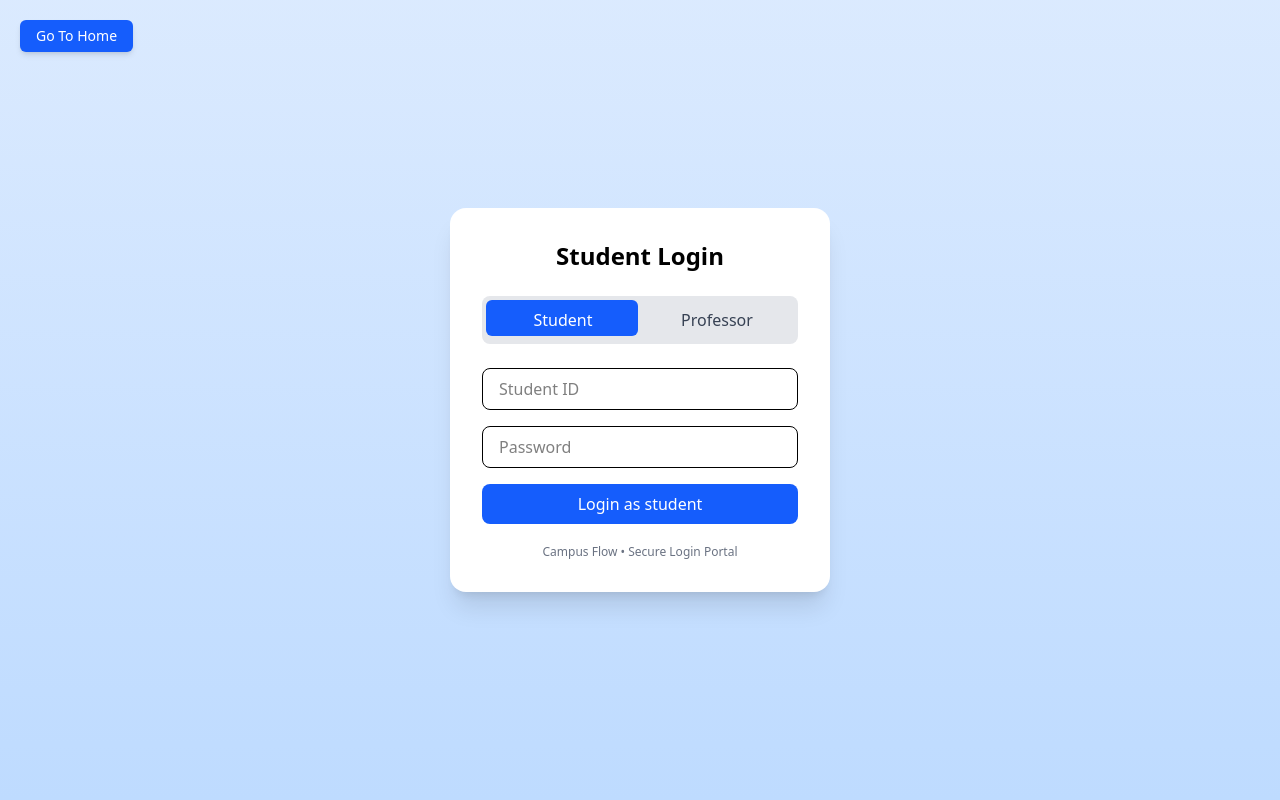
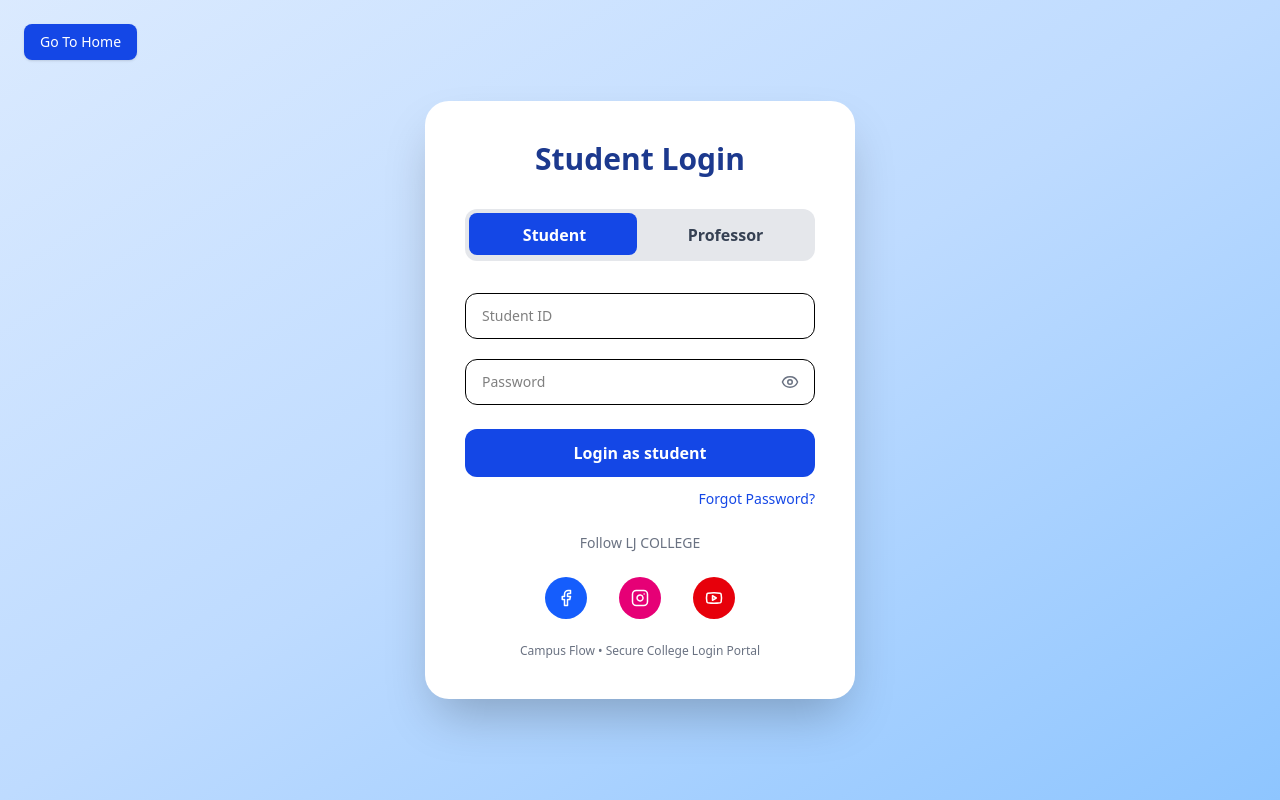
Before and after one commit to bhautikhadiya11/college-managemant-system, a React (Vite) app: page /signin in a window 1280 px wide. Built offline with nearby package versions, Linux system fonts and the light colour scheme.

Commit message:
contactpage and login page changes

```diff
--- a/src/App.jsx
+++ b/src/App.jsx
@@ -3,9 +3,9 @@ import Navbar from "./components/Navbar";
 import Footer from "./components/Footer";
 import Gallery from "./pages/Gallery";
 import About from "./pages/About";
-import Contact from "./pages/Contact";
 import SignIn from "./pages/SignIn";
 import StudentCorner from "./pages/StudentCorner";
+import ContactPage from "./pages/ContactPage";
 
 function App() {
   const location = useLocation(); // 2. Initialize location
@@ -18,11 +18,11 @@ function App() {
       {/* 4. Only show Navbar if hideLayout is false */}
       {!hideLayout && <Navbar />}
 
-      <main className={`grow ${hideLayout ? 'pt-0' : 'pt-20'}`}>
+      <main className={`grow ${hideLayout ? 'pt-0': 'bg-gray-50'}`}>
         <Routes>
           <Route path="/gallery" element={<Gallery />} />
           <Route path="/about" element={<About />} />
-          <Route path="/contact" element={<Contact />} />
+          <Route path="/contact" element={<ContactPage />} />
           <Route path="/signin" element={<SignIn />} />
           <Route path="/student-corner" element={<StudentCorner />} />
         </Routes>
--- a/src/pages/Contact.jsx
+++ /dev/null
@@ -1,18 +0,0 @@
-import ContactPage from "../components/ContactPage";
-
-const Contact = () => {
-  return (
-    <>
-
-    <div className="p-10 text-center">
-      <h1 className="text-3xl font-bold">Contact Us</h1>
-       <ContactPage/>
-      <p className="mt-4 text-gray-600">
-        Email: college@gmail.com | Phone: 9876543210
-      </p>
-    </div>
-    </>
-  );
-};
-
-export default Contact;
--- a/src/components/ContactPage.jsx
+++ b/src/pages/ContactPage.jsx
@@ -6,7 +6,7 @@ const ContactPage = () => {
     {
       title: "Campus Address",
       icon: <MapPin className="text-white w-6 h-6" />,
-      content: "SILVEROAK CAMPUS AND RESEARCH FOUNDATION, 352/353, 370/LJ Campus, LJ University Rd, off Sarkhej - Gandhinagar Highway, Makarba, Ahmedabad, Sarkhej-Okaf, Gujarat 382210, GOTA GAM, AHMEDABAD, Gujarat, India, 382481.",
+      content: "LJ COLLEGE OF COMPUTER APPLICATIONS,NEAR IIMA,IIM ROAD, VASTRAPUR, AHMEDABAD, Gujarat, India, 380015.",
       color: "text-red-800"
     },
     {
@@ -20,6 +20,7 @@ const ContactPage = () => {
       title: "Phone Numbers",
       icon: <Phone className="text-white w-6 h-6" />,
       content: ["079-35201300", "079-66046300", "+91 9099063464"],
+      isContact:true,
       color: "text-red-800"
     },
     {
@@ -35,8 +36,12 @@ const ContactPage = () => {
   ];
 
   return (
+
+    <div className='text-center bg-gray-50 pt-20 pb-20'> <h1 className='font-bold text-blue-950 text-4xl'>Contact Us</h1>
     <div className="bg-gray-50 min-h-screen py-12 px-4 sm:px-6 lg:px-8 font-sans">
+
       <div className="max-w-7xl mx-auto">
+
 
         {/* Card Grid */}
         <div className="grid grid-cols-1 md:grid-cols-2 lg:grid-cols-4 gap-6 mb-12">
@@ -58,8 +63,12 @@ const ContactPage = () => {
                         <p className="font-semibold text-gray-800">{line.name}</p>
                         <p className="text-blue-600">{line.phone}</p>
                       </div>
-                    ) : (
-                      <p key={i} className={item.isEmail ? "text-blue-600" : ""}>{line}</p>
+                    ) :
+
+                     (
+                      <p key={i} className={item.isEmail ? "text-blue-600" : ""}>{line}</p>,
+                      <p key={i} className={item.isContact ? 'text-blue-600' : ""}>{line}</p>
+
                     )
                   ))
                 ) : (
@@ -73,15 +82,15 @@ const ContactPage = () => {
         {/* Google Maps Section */}
         <div className="w-full h-[450px] rounded-xl overflow-hidden shadow-2xl border border-gray-200">
           <iframe
-            title="Campus Map"
-            src="https://www.google.com/maps/embed?pb=!1m18!1m12!1m3!1d3670.3015525546!2d72.5298113758872!3d23.086082213812546!2m3!1f0!2f0!3f0!3m2!1i1024!2i768!4f13.1!3m3!1m2!1s0x395e839e24f74d4d%3A0xc392e22f25a95627!2sSilver%20Oak%20University!5e0!3m2!1sen!2sin!4v1700000000000!5m2!1sen!2sin"
+              title="LJ College of Computer Applications Map"
+              src="https://www.google.com/maps?q=LJ+College+of+Computer+Applications,+Vastrapur,+Ahmedabad&output=embed"
               width="100%"
               height="100%"
               style={{ border: 0 }}
-            allowFullScreen=""
               loading="lazy"
               referrerPolicy="no-referrer-when-downgrade"
             />
+        </div>
       </div>
     </div>
     </div>
--- a/src/pages/SignIn.jsx
+++ b/src/pages/SignIn.jsx
@@ -1,52 +1,50 @@
 import { useEffect, useState } from "react";
-import { useNavigate } from "react-router-dom"; // ✅ import added
+import { useNavigate } from "react-router-dom";
+import { Eye, EyeOff, Youtube } from "lucide-react";
+import { Facebook, Instagram, Linkedin, Globe } from "lucide-react";
 
 const SignIn = () => {
   const [show, setShow] = useState(false);
   const [role, setRole] = useState("student");
-  const navigate = useNavigate(); // ✅ initialize
+  const [showPassword, setShowPassword] = useState(false);
+  const navigate = useNavigate();
 
   useEffect(() => {
     setTimeout(() => setShow(true), 100);
   }, []);
 
   return (
-    // ✅ relative added
-    <div className="relative min-h-screen flex items-center justify-center bg-gradient-to-b from-blue-100 to-blue-200">
+    <div className="relative min-h-screen flex items-center justify-center bg-gradient-to-br from-blue-100 via-blue-200 to-blue-300">
 
-      {/* TOP RIGHT DASHBOARD BUTTON */}
+      {/* GO HOME */}
       <button
-        onClick={() => navigate("/")} // ✅ redirect
-        className="absolute top-5 left-5
-        bg-blue-600 text-white text-sm
-        px-4 py-1.5 rounded-md font-medium
-        shadow-md
-        hover:bg-blue-700
-        transition"
+        onClick={() => navigate("/")}
+        className="absolute top-6 left-6 bg-blue-700 text-white text-sm cursor-pointer
+        px-4 py-2 rounded-lg shadow hover:bg-blue-800 transition hover:border-l"
       >
-       Go To Home
+         Go To Home
       </button>
 
       {/* LOGIN CARD */}
       <div
-        className={`bg-white rounded-2xl shadow-xl p-8 w-[380px]
+        className={`bg-white rounded-3xl shadow-2xl p-10 w-[430px]
         transition-all duration-700 ease-out
-        ${show ? "opacity-100 translate-y-0 scale-100" : "opacity-0 translate-y-6 scale-95"}`}
+        ${show ? "opacity-100 translate-y-0 scale-100" : "opacity-0 translate-y-8 scale-95"}`}
       >
-        <h2 className="text-2xl font-semibold text-center mb-6">
+        <h2 className="text-3xl font-bold text-center mb-8 text-blue-900">
           {role === "student" ? "Student Login" : "Professor Login"}
         </h2>
 
-        {/* TOGGLE */}
-        <div className="relative flex bg-gray-200 rounded-lg p-1 mb-6">
+        {/* ROLE TOGGLE */}
+        <div className="relative flex bg-gray-200 rounded-xl p-1 mb-8">
           <span
-            className={`absolute top-1 left-1 h-[36px] w-[48%] bg-blue-600 rounded-md transition-all
+            className={`absolute top-1 left-1 h-[42px] w-[48%] bg-blue-700 rounded-lg transition-all
             ${role === "professor" ? "translate-x-full" : ""}`}
-          ></span>
+          />
 
           <button
             onClick={() => setRole("student")}
-            className={`relative z-10 w-1/2 py-2 font-medium
+            className={`relative z-10 w-1/2 py-2.5 font-semibold cursor-pointer
             ${role === "student" ? "text-white" : "text-gray-700"}`}
           >
             Student
@@ -54,34 +52,95 @@ const SignIn = () => {
 
           <button
             onClick={() => setRole("professor")}
-            className={`relative z-10 w-1/2 py-2 font-medium
+            className={`relative z-10 w-1/2 py-2.5 font-semibold cursor-pointer
             ${role === "professor" ? "text-white" : "text-gray-700"}`}
           >
             Professor
           </button>
         </div>
 
+        {/* USER ID */}
         <input
           type="text"
           placeholder={role === "student" ? "Student ID" : "Professor ID"}
-          className="w-full mb-4 border rounded-lg px-4 py-2 focus:ring-2 focus:ring-blue-400"
+          className="w-full mb-5 border rounded-xl px-4 py-3 text-sm
+          focus:ring-2 focus:ring-blue-500 outline-none"
         />
 
-        <input
-          type="password"
-          placeholder="Password"
-          className="w-full mb-4 border rounded-lg px-4 py-2 focus:ring-2 focus:ring-blue-400"
-        />
+        {/* PASSWORD */}
+        <div className="relative mb-6">
+          <input
+            type={showPassword ? "text" : "password"}
+            placeholder="Password"
+            className="w-full border rounded-xl px-4 py-3 pr-12 text-sm
+            focus:ring-2 focus:ring-blue-500 outline-none"
+          />
 
+          <button
+            type="button"
+            onClick={() => setShowPassword(!showPassword)}
+            className="absolute right-4 top-1/2 -translate-y-1/2 text-gray-500 hover:text-blue-700 cursor-pointer"
+          >
+            {showPassword ? <EyeOff size={18} /> : <Eye size={18} />}
+          </button>
+        </div>
+
+        {/* LOGIN BUTTON */}
         <button
-          className="w-full bg-blue-600 text-white py-2 rounded-lg font-medium
-          hover:scale-[1.03] transition"
+          className="w-full bg-blue-700 text-white py-3 rounded-xl font-semibold cursor-pointer
+          hover:scale-[1.03] hover:bg-blue-800 transition"
         >
           Login as {role}
         </button>
+        <div className="flex justify-end mb-6">
+        <button
+          type="button"
+          className="text-sm text-blue-700 hover:underline hover:text-blue-900 cursor-pointer pt-3"
+        >
+          Forgot Password?
+        </button>
+        </div>
+        {/* FOLLOW US */}
+        <div className="mt-1">
+          <p className="text-center text-sm text-gray-500 mb-6">
+            Follow LJ COLLEGE
+          </p>
 
-        <p className="text-xs text-center text-gray-500 mt-5">
-          Campus Flow • Secure Login Portal
+          <div className="flex justify-center gap-8">
+            <a
+              href="https://www.facebook.com/LJUniversity"
+              target="_blank"
+              rel="noopener noreferrer"
+              className="p-3 rounded-full bg-blue-600 text-white hover:scale-110 transition"
+              title="LJ University Facebook"
+            >
+              <Facebook size={18} />
+            </a>
+
+            <a
+              href="https://www.instagram.com/LJBCA/"
+              target="_blank"
+              rel="noopener noreferrer"
+              className="p-3 rounded-full bg-pink-600 text-white hover:scale-110 transition"
+              title="LJ University Instagram"
+            >
+              <Instagram size={18} />
+            </a>
+            <a
+              href="https://www.youtube.com/@LJCCA"
+              target="_blank"
+              rel="noopener noreferrer"
+              className="p-3 rounded-full bg-red-600 text-white hover:scale-110 transition"
+              title="LJ University YouTube Channel"
+            >
+              <Youtube size={18} />
+            </a>
+          </div>
+        </div>
+
+
+        <p className="text-xs text-center text-gray-500 mt-6">
+          Campus Flow • Secure College Login Portal
         </p>
       </div>
     </div>
```
Lines whose indentation alone changed are shown as unchanged.
